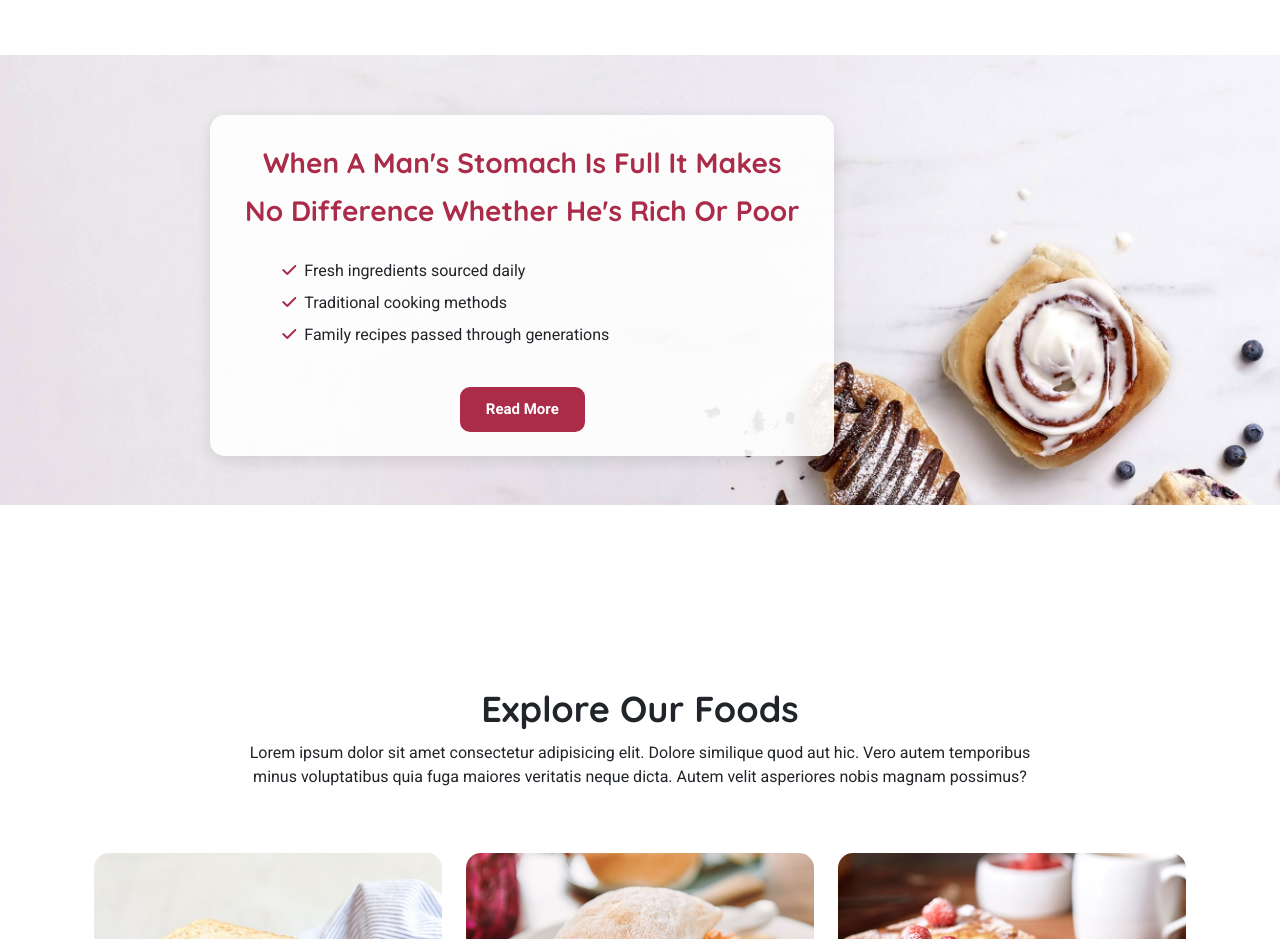
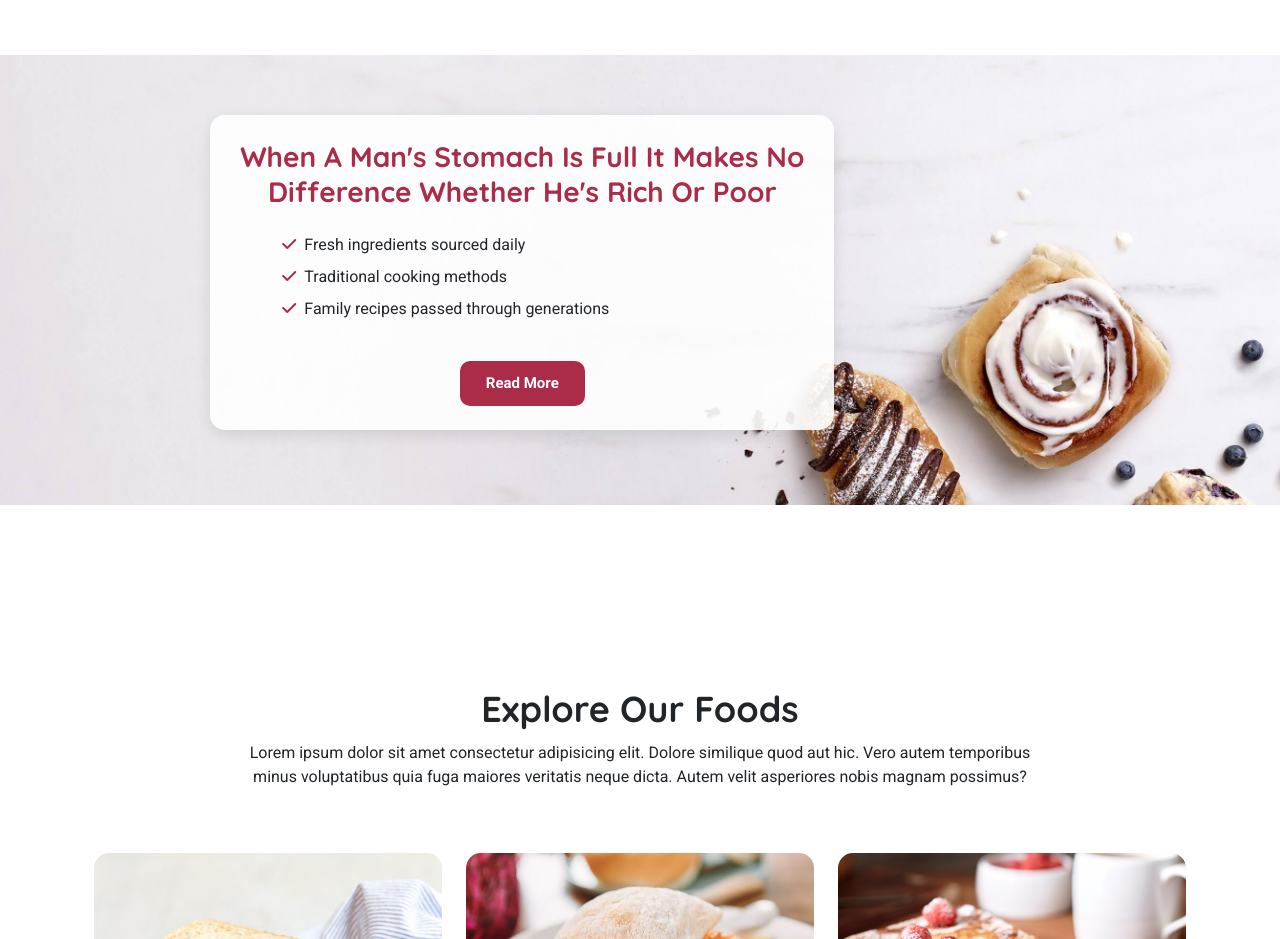
Before and after one commit to Arjun751302/Foodies, a plain HTML site: page index.html in a window 1280 px wide. Shown: the part 2400-3339 px from the top of the page. Drawn offline with nearby package versions, Linux system fonts and the light colour scheme.

Commit message:
Update index.html

```diff
--- a/index.html
+++ b/index.html
@@ -161,7 +161,7 @@
             <div class="col-12 col-lg-10 px-0 px-md-3">
               <div class="text-content text-center p-3 p-lg-4 mx-0 mx-md-3"
                    style="background-color: rgba(255,255,255,0.9); border-radius: 15px; box-shadow: 0 5px 15px rgba(0,0,0,0.1);">
-                   <h2 class="mb-3 mb-lg-4 px-2 fs-3 fs-lg-2" style="color: #ab2c48;">
+                   <h2 class="mb-3 mb-lg-4 fs-3 fs-lg-2 lh-sm lh-lg-base" style="color: #ab2c48;">
                     When a man's stomach is full it makes no difference whether he's rich or poor
                   </h2>
                 <ul class="list-unstyled text-start mb-3 mb-lg-4 ps-4 ps-lg-5 mx-auto" style="max-width: 600px;">
@@ -179,7 +179,6 @@
         </div>
       </div>
     </section>
-
     <!--Section 4 explore food-->
     <section id="explore">
       <div class="explore-food wrapper">
```
